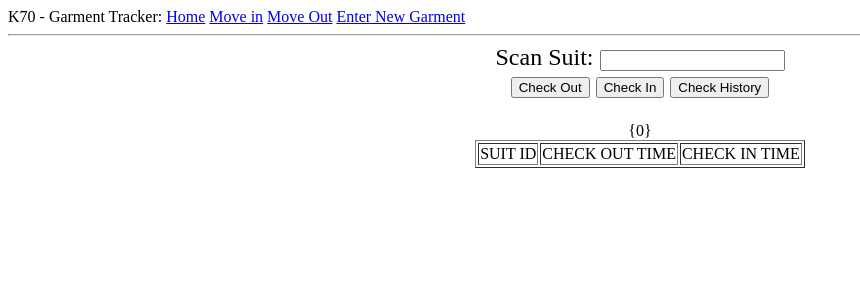
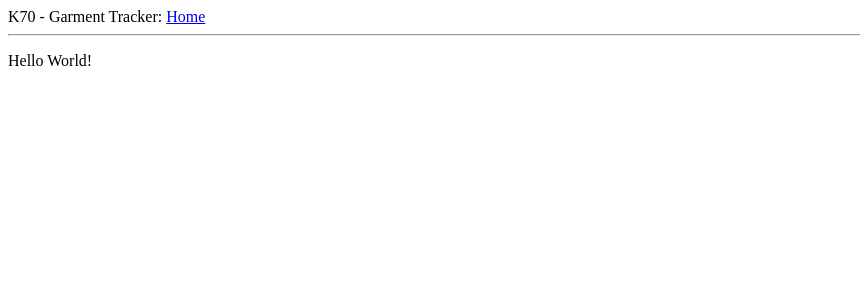
Before and after one commit to aevix/Laundry-Item, a Flask app: template app/templates/home_template.html in a window 1280 px wide. Shown: the top 300 px of the page, without its empty margins (0-860 px from the left). Run offline with Flask 2, Linux system fonts and the light colour scheme; the template is opened without the code that fills it, so the values that code supplies are empty; parts of the project's set-up code (start-up, migrations or seed data) failed here and were passed over.

Commit message:
fix error when loading homepage

```diff
--- a/app/templates/base.html
+++ b/app/templates/base.html
@@ -9,10 +9,7 @@
     <body>
         <div>
             K70 - Garment Tracker:
-            <a href="{{ url_for('home_template') }}">Home</a>
-            <a href="{{ url_for('move_in') }}">Move in</a>
-            <a href="{{ url_for('move_out') }}">Move Out</a>
-            <a href="{{ url_for('enter_new_garment') }}">Enter New Garment</a>
+            <a href="{{ url_for('Home') }}">Home</a>
           </div>
         <hr>
         {% with messages = get_flashed_messages() %}
--- a/app/templates/home_template.html
+++ b/app/templates/home_template.html
@@ -1,24 +1,5 @@
 {% extends "base.html" %}
 
 {% block content %}
-<div align="center" style="font-size:24px">
-  <form autocomplete="off" action="/action" method="post">
-    Scan Suit: <input type="text" name="suit_id"><br>
-    <input type="submit" name="action" value="Check Out">
-    <input type="submit" name="action" value="Check In">
-    <input type="submit" name="action" value="Check History">
-  </form>
-</div>
-<div align="center">
-  <table border="1">
-    <thead>
-      <tr>
-        <td>SUIT ID</td>
-        <td>CHECK OUT TIME</td>
-        <td>CHECK IN TIME</td>
-      </tr>
-    </thead>
-    <tbody>{0}</tbody>
-  </table>
-</div>
+<p>Hello World!</p>
 {% endblock %}
```
Also changed, not shown: app/__init__.py (+5 -3 lines), app/routes.py (+8 -0 lines), 2 other files.
